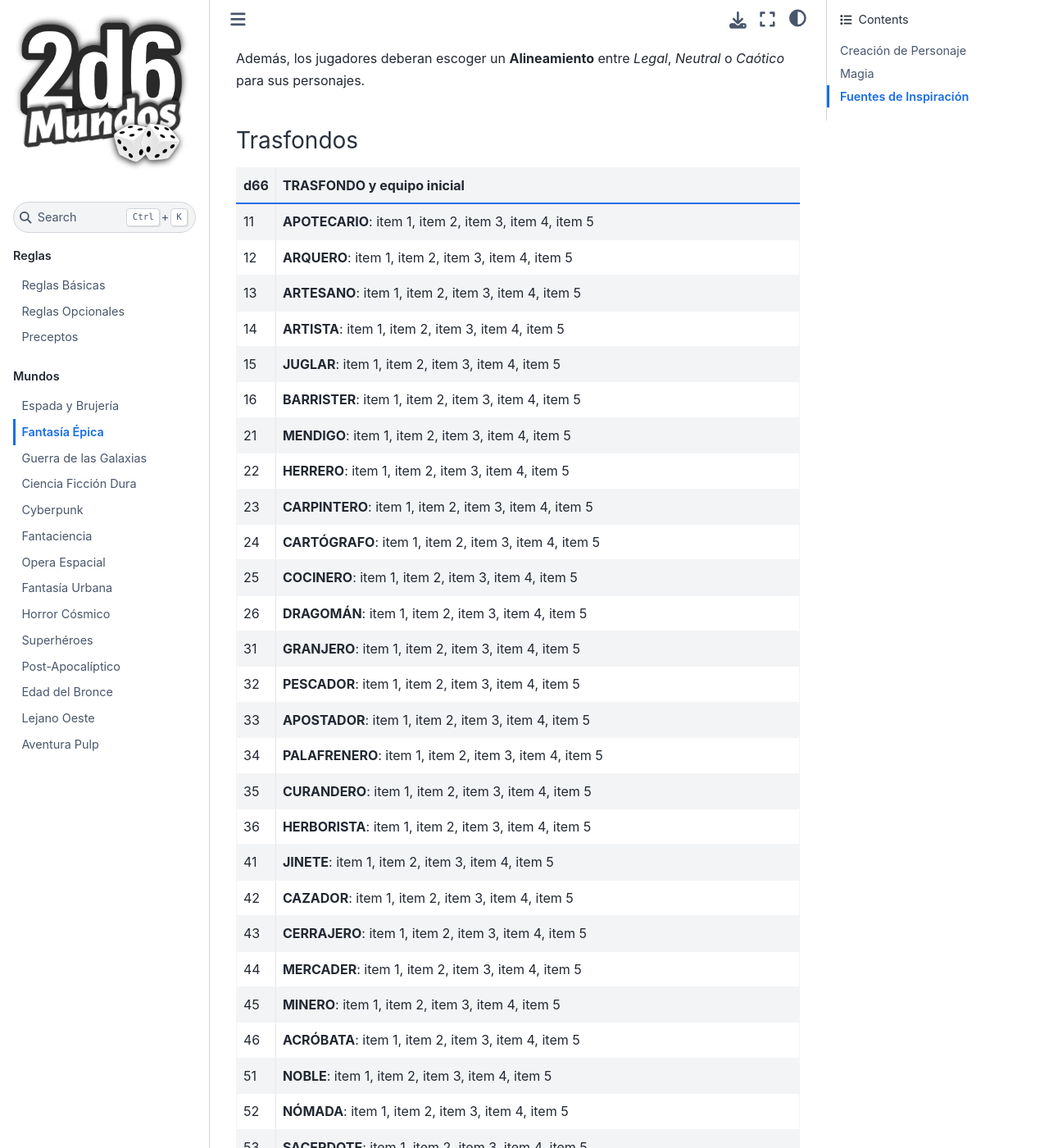
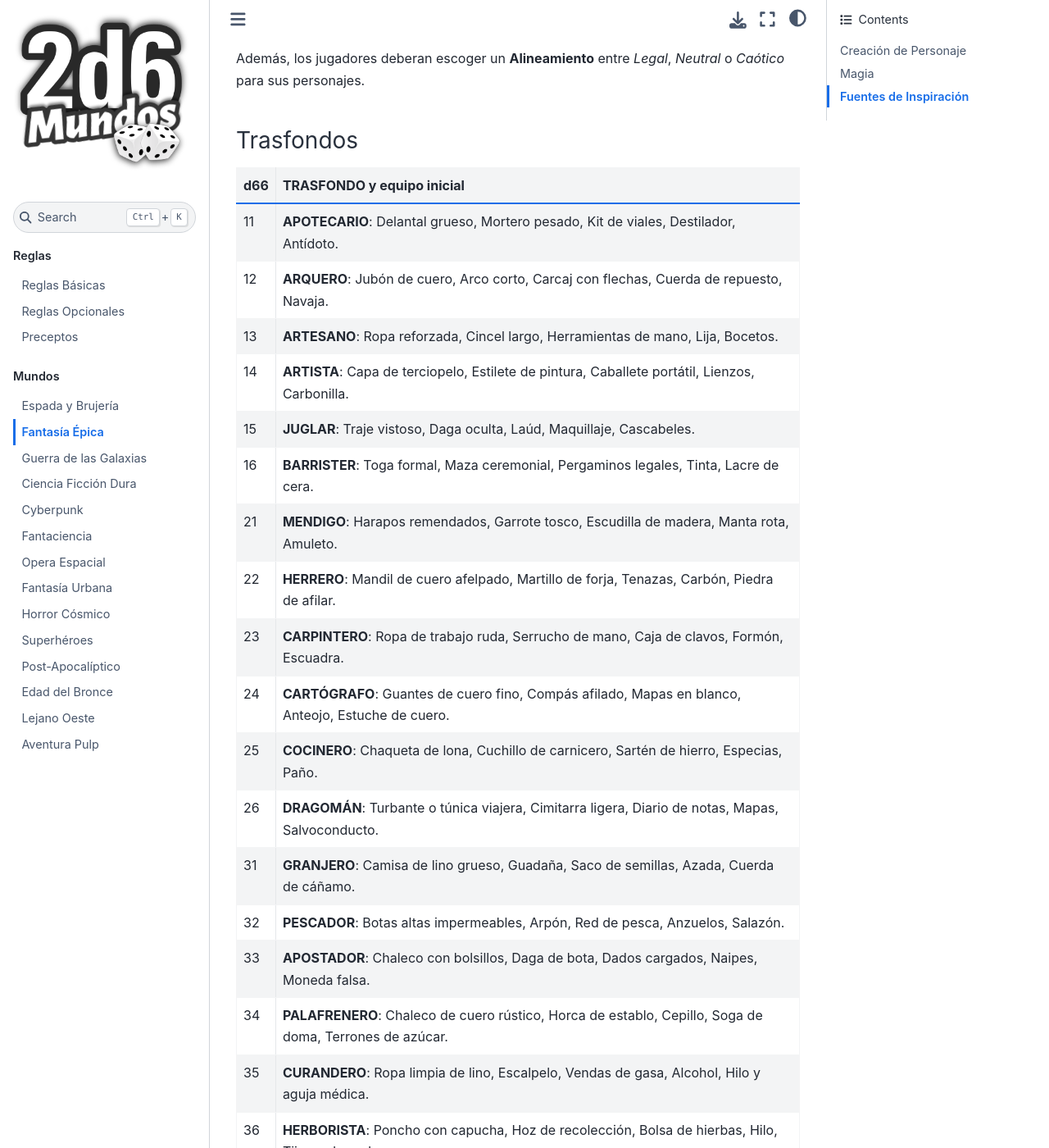
Before and after one commit to TaTooKa/2d6Mundos, a Sphinx documentation site: the page built from docs/source/pages/worlds/fantasia-epica.rst, in a window 1280 px wide and 1400 px high, scrolled down 546 px. Shown: the whole window at 82% size. Built offline with Sphinx 7.4.7 and the Sphinx Book theme 1.1.4, drawn with Linux system fonts in a browser that asks for light colours; some web fonts are replaced; cross-references to code outside the pages are shown as plain code; some of the changed text lies outside the part shown.

Commit message:
add background items

```diff
--- a/docs/source/pages/worlds/fantasia-epica.rst
+++ b/docs/source/pages/worlds/fantasia-epica.rst
@@ -21,42 +21,42 @@ Trasfondos
    :widths: 5, 95
    :header: "d66", "TRASFONDO y equipo inicial"
 
-   "11", "**APOTECARIO**: item 1, item 2, item 3, item 4, item 5"
-   "12", "**ARQUERO**: item 1, item 2, item 3, item 4, item 5"
-   "13", "**ARTESANO**: item 1, item 2, item 3, item 4, item 5"
-   "14", "**ARTISTA**: item 1, item 2, item 3, item 4, item 5"
-   "15", "**JUGLAR**: item 1, item 2, item 3, item 4, item 5"
-   "16", "**BARRISTER**: item 1, item 2, item 3, item 4, item 5"
-   "21", "**MENDIGO**: item 1, item 2, item 3, item 4, item 5"
-   "22", "**HERRERO**: item 1, item 2, item 3, item 4, item 5"
-   "23", "**CARPINTERO**: item 1, item 2, item 3, item 4, item 5"
-   "24", "**CARTÓGRAFO**: item 1, item 2, item 3, item 4, item 5"
-   "25", "**COCINERO**: item 1, item 2, item 3, item 4, item 5"
-   "26", "**DRAGOMÁN**: item 1, item 2, item 3, item 4, item 5"
-   "31", "**GRANJERO**: item 1, item 2, item 3, item 4, item 5"
-   "32", "**PESCADOR**: item 1, item 2, item 3, item 4, item 5"
-   "33", "**APOSTADOR**: item 1, item 2, item 3, item 4, item 5"
-   "34", "**PALAFRENERO**: item 1, item 2, item 3, item 4, item 5"
-   "35", "**CURANDERO**: item 1, item 2, item 3, item 4, item 5"
-   "36", "**HERBORISTA**: item 1, item 2, item 3, item 4, item 5"
-   "41", "**JINETE**: item 1, item 2, item 3, item 4, item 5"
-   "42", "**CAZADOR**: item 1, item 2, item 3, item 4, item 5"
-   "43", "**CERRAJERO**: item 1, item 2, item 3, item 4, item 5"
-   "44", "**MERCADER**: item 1, item 2, item 3, item 4, item 5"
-   "45", "**MINERO**: item 1, item 2, item 3, item 4, item 5"
-   "46", "**ACRÓBATA**: item 1, item 2, item 3, item 4, item 5"
-   "51", "**NOBLE**: item 1, item 2, item 3, item 4, item 5"
-   "52", "**NÓMADA**: item 1, item 2, item 3, item 4, item 5"
-   "53", "**SACERDOTE**: item 1, item 2, item 3, item 4, item 5"
-   "54", "**GUARDABOSQUES**: item 1, item 2, item 3, item 4, item 5"
-   "55", "**MARINERO**: item 1, item 2, item 3, item 4, item 5"
-   "56", "**ERUDITO**: item 1, item 2, item 3, item 4, item 5"
-   "61", "**CENTINELA**: item 1, item 2, item 3, item 4, item 5"
-   "62", "**PASTOR**: item 1, item 2, item 3, item 4, item 5"
-   "63", "**TRAFICANTE**: item 1, item 2, item 3, item 4, item 5"
-   "64", "**SASTRE**: item 1, item 2, item 3, item 4, item 5"
-   "65", "**CURTIDOR**: item 1, item 2, item 3, item 4, item 5"
-   "66", "**EXPLORADOR**: item 1, item 2, item 3, item 4, item 5"
+   "11", "**APOTECARIO**: Delantal grueso, Mortero pesado, Kit de viales, Destilador, Antídoto."
+   "12", "**ARQUERO**: Jubón de cuero, Arco corto, Carcaj con flechas, Cuerda de repuesto, Navaja."
+   "13", "**ARTESANO**: Ropa reforzada, Cincel largo, Herramientas de mano, Lija, Bocetos."
+   "14", "**ARTISTA**: Capa de terciopelo, Estilete de pintura, Caballete portátil, Lienzos, Carbonilla."
+   "15", "**JUGLAR**: Traje vistoso, Daga oculta, Laúd, Maquillaje, Cascabeles."
+   "16", "**BARRISTER**: Toga formal, Maza ceremonial, Pergaminos legales, Tinta, Lacre de cera."
+   "21", "**MENDIGO**: Harapos remendados, Garrote tosco, Escudilla de madera, Manta rota, Amuleto."
+   "22", "**HERRERO**: Mandil de cuero afelpado, Martillo de forja, Tenazas, Carbón, Piedra de afilar."
+   "23", "**CARPINTERO**: Ropa de trabajo ruda, Serrucho de mano, Caja de clavos, Formón, Escuadra."
+   "24", "**CARTÓGRAFO**: Guantes de cuero fino, Compás afilado, Mapas en blanco, Anteojo, Estuche de cuero."
+   "25", "**COCINERO**: Chaqueta de lona, Cuchillo de carnicero, Sartén de hierro, Especias, Paño."
+   "26", "**DRAGOMÁN**: Turbante o túnica viajera, Cimitarra ligera, Diario de notas, Mapas, Salvoconducto."
+   "31", "**GRANJERO**: Camisa de lino grueso, Guadaña, Saco de semillas, Azada, Cuerda de cáñamo."
+   "32", "**PESCADOR**: Botas altas impermeables, Arpón, Red de pesca, Anzuelos, Salazón."
+   "33", "**APOSTADOR**: Chaleco con bolsillos, Daga de bota, Dados cargados, Naipes, Moneda falsa."
+   "34", "**PALAFRENERO**: Chaleco de cuero rústico, Horca de establo, Cepillo, Soga de doma, Terrones de azúcar."
+   "35", "**CURANDERO**: Ropa limpia de lino, Escalpelo, Vendas de gasa, Alcohol, Hilo y aguja médica."
+   "36", "**HERBORISTA**: Poncho con capucha, Hoz de recolección, Bolsa de hierbas, Hilo, Tijeras de podar."
+   "41", "**JINETE**: Pantalones de montar reforzados, Lanza corta, Silla de montar, Espuelas, Alforjas."
+   "42", "**CAZADOR**: Camuflaje de pieles, Arco largo, Trampa para osos, Cuchillo de caza, Cantimplora."
+   "43", "**CERRAJERO**: Chaqueta con forro grueso, Ganzúa afilada, Llavero maestro, Lima, Aceitera."
+   "44", "**MERCADER**: Abrigo forrado, Daga de adorno, Balanza de mano, Libro de cuentas, Tinta."
+   "45", "**MINERO**: Casco de cuero endurecido, Pico, Cantimplora de metal, Linterna de aceite, Carbón."
+   "46", "**ACRÓBATA**: Mallas reforzadas, Bastón de equilibrio, Tiza para manos, Cuerda de seda, Lentejuelas."
+   "51", "**NOBLE**: Ropa de seda fina, Florete, Sello familiar, Anillo de oro, Perfume."
+   "52", "**NÓMADA**: Capa de lana pesada, Arco compuesto, Odre de piel, Yesquero, Brújula primitiva."
+   "53", "**SACERDOTE**: Hábito religioso, Bastón con cruz, Símbolo sagrado, Agua bendita, Libro de rezos."
+   "54", "**GUARDABOSQUES**: Capa verde oliva, Hacha de mano, Silbato de caza, Trampa pequeña, Raciones."
+   "55", "**MARINERO**: Casaca de marinero, Alfanje, Catalejo, Dados de hueso, Frasco de ron."
+   "56", "**ERUDITO**: Túnica de una órden, Pluma afilada, Tinta negra, Libro antiguo, Lupa de cristal."
+   "61", "**CENTINELA**: Loriga de cuero, Alabarda, Silbato de alerta, Farol, Piedra de afilar."
+   "62", "**PASTOR**: Tabardo grueso, Cayado largo, Honda con piedras, Cuchillo de esquilar, Flauta de pan."
+   "63", "**TRAFICANTE**: Capa con bolsillos ocultos, Estilete, Ganzúas, Veneno menor, Bolsa oculta."
+   "64", "**SASTRE**: Jubón ligero, Tijeras pesadas, Agujas de coser, Carretes de hilo, Cinta métrica."
+   "65", "**CURTIDOR**: Delantal impermeable, Cuchillo de descarnar, Sal de curado, Raspador, Pieles."
+   "66", "**EXPLORADOR**: Capa de viaje reforzada, Machete, Piolet, Yesquero, Diario de ruta."
 
 Clases y Razas
 ^^^^^^^^^^^^^^
```
